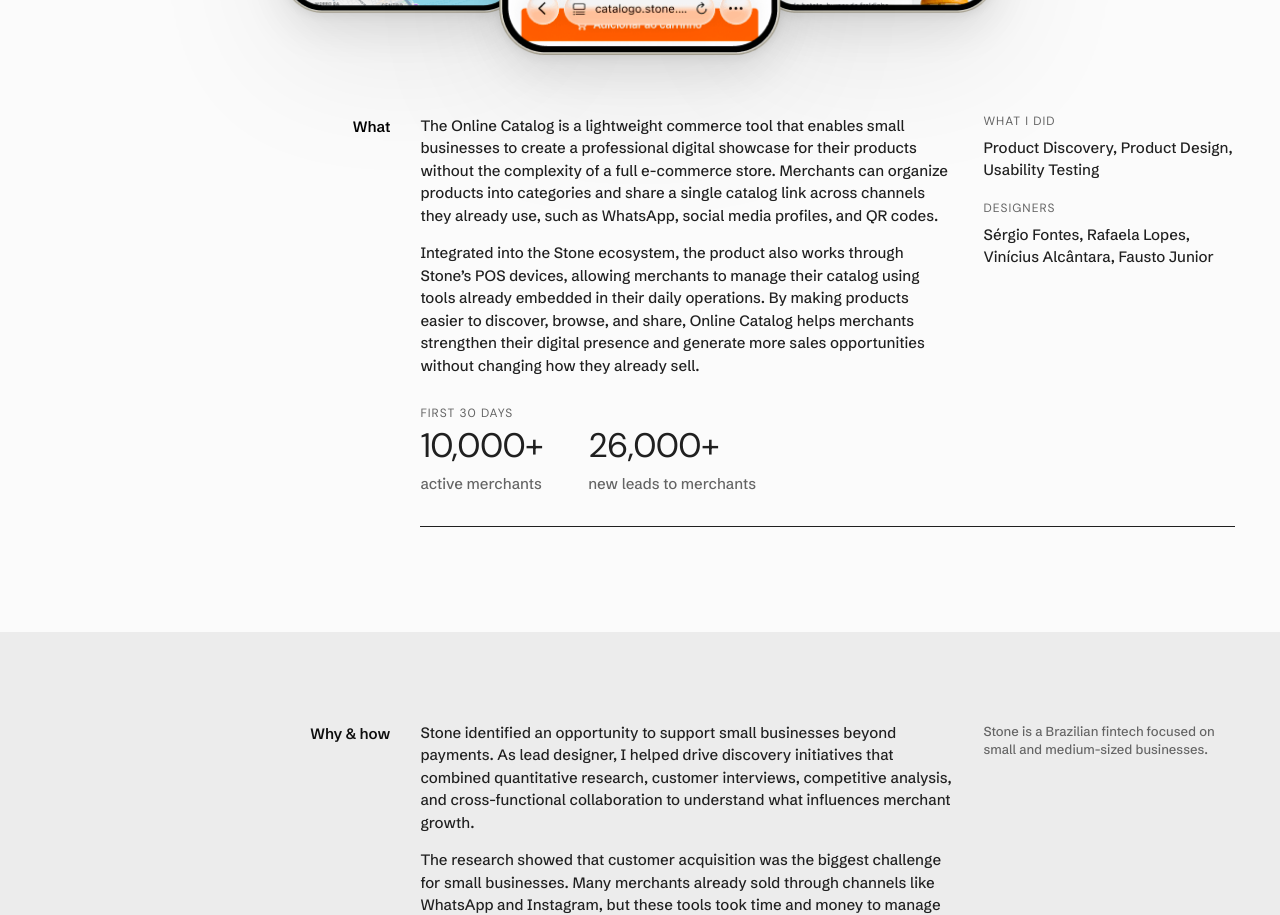
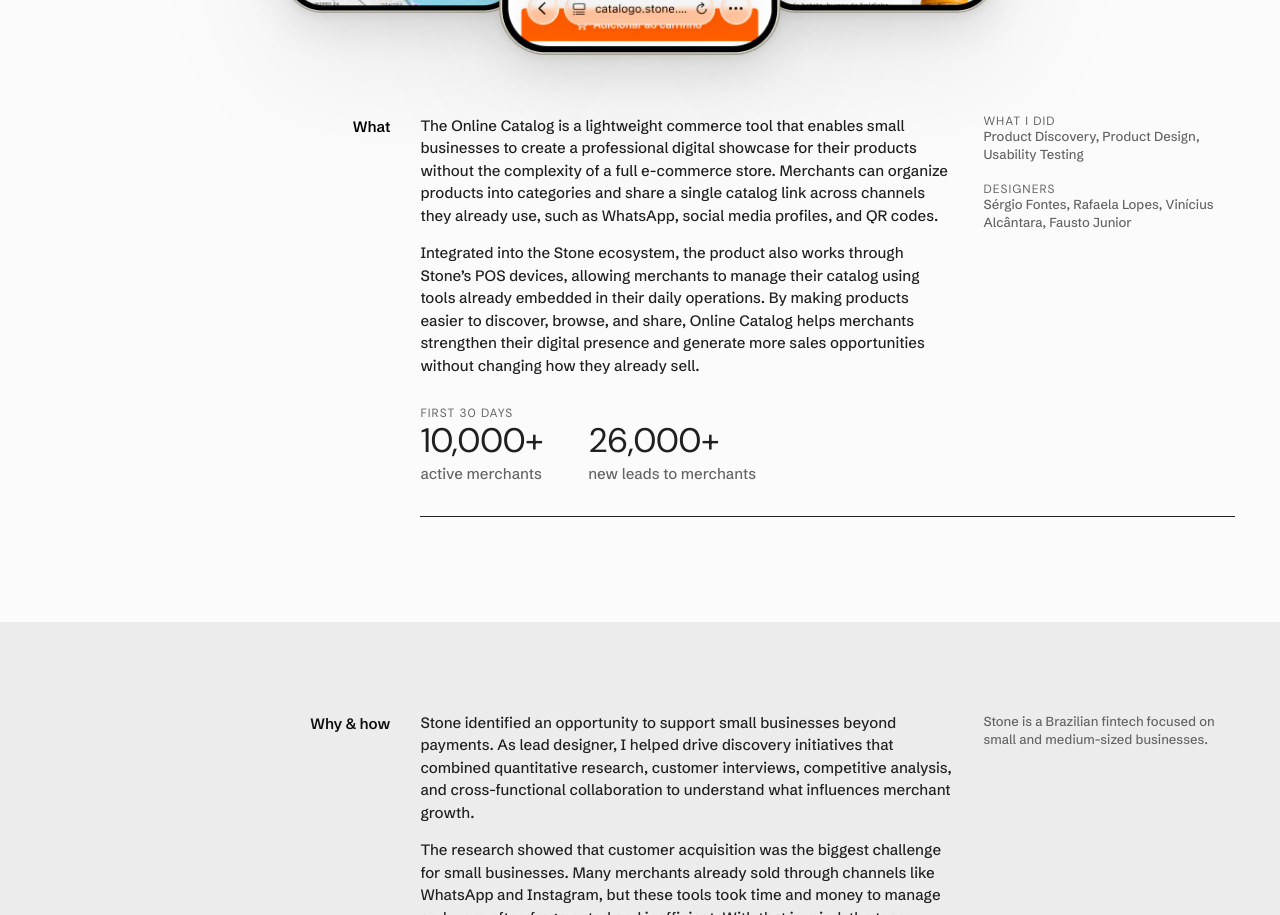
Before and after one commit to sergiofontes/fontes.cc, a Next.js app: page /work/catalog in a window 1280 px wide. Shown: the part 1360-2275 px from the top of the page. Built offline with nearby package versions, Linux system fonts and the light colour scheme.

Commit message:
Tweak semantics and spacing

```diff
--- a/components/what/what.js
+++ b/components/what/what.js
@@ -23,7 +23,13 @@ export default function What() {
     <section id="what" className="what grid content">
       <div className="what_media content_media">
         <div className="what_mockups">
-          <Phone name="mockup_about" modifier="-left" width={247} height={510} alt="" />
+          <Phone
+            name="mockup_about"
+            modifier="-left"
+            width={247}
+            height={510}
+            alt=""
+          />
           <Phone
             name="mockup_pdp"
             modifier="-center"
@@ -31,7 +37,13 @@ export default function What() {
             height={600}
             alt="The Online Catalog showing a product page in a merchant’s store"
           />
-          <Phone name="mockup_plp_custom" modifier="-right" width={247} height={510} alt="" />
+          <Phone
+            name="mockup_plp_custom"
+            modifier="-right"
+            width={247}
+            height={510}
+            alt=""
+          />
         </div>
       </div>
 
@@ -40,45 +52,46 @@ export default function What() {
       <div className="what_body content_body">
         <p>
           The Online Catalog is a lightweight commerce tool that enables small
-          businesses to create a professional digital showcase for their products
-          without the complexity of a full e-commerce store. Merchants can organize
-          products into categories and share a single catalog link across channels
-          they already use, such as WhatsApp, social media profiles, and QR codes.
+          businesses to create a professional digital showcase for their
+          products without the complexity of a full e-commerce store. Merchants
+          can organize products into categories and share a single catalog link
+          across channels they already use, such as WhatsApp, social media
+          profiles, and QR codes.
         </p>
         <p>
-          Integrated into the Stone ecosystem, the product also works through Stone’s
-          POS devices, allowing merchants to manage their catalog using tools already
-          embedded in their daily operations. By making products easier to discover,
-          browse, and share, Online Catalog helps merchants strengthen their digital
-          presence and generate more sales opportunities without changing how they
-          already sell.
+          Integrated into the Stone ecosystem, the product also works through
+          Stone’s POS devices, allowing merchants to manage their catalog using
+          tools already embedded in their daily operations. By making products
+          easier to discover, browse, and share, Online Catalog helps merchants
+          strengthen their digital presence and generate more sales
+          opportunities without changing how they already sell.
         </p>
 
         <div className="what_kpis">
-          <span className="label what_kpis-label">First 30 days</span>
-          <div className="what_kpis-list">
-            <div className="what_kpis-item">
+          <h3 className="label what_kpis-label">First 30 days</h3>
+          <ul className="what_kpis-list">
+            <li className="what_kpis-item">
               <span className="what_kpis-value">10,000+</span>
               <span className="what_kpis-caption">active merchants</span>
-            </div>
-            <div className="what_kpis-item">
+            </li>
+            <li className="what_kpis-item">
               <span className="what_kpis-value">26,000+</span>
               <span className="what_kpis-caption">new leads to merchants</span>
-            </div>
-          </div>
+            </li>
+          </ul>
         </div>
       </div>
 
       <dl className="what_colophon content_aside">
         <div className="what_colophon-group">
           <dt className="label what_colophon-label">What I did</dt>
-          <dd className="what_colophon-value">
+          <dd className="what_colophon-value note">
             Product Discovery, Product Design, Usability Testing
           </dd>
         </div>
         <div className="what_colophon-group">
           <dt className="label what_colophon-label">Designers</dt>
-          <dd className="what_colophon-value">
+          <dd className="what_colophon-value note">
             Sérgio Fontes, Rafaela Lopes, Vinícius Alcântara, Fausto Junior
           </dd>
         </div>
--- a/components/what/what.scss
+++ b/components/what/what.scss
@@ -78,7 +78,7 @@
 
 .what_kpis-label {
   display: block;
-  margin-bottom: var(--space-sm);
+  margin-bottom: var(--space-xs);
   color: var(--color-subtitle);
 }
 
@@ -96,7 +96,7 @@
 .what_kpis-item {
   display: flex;
   flex-direction: column;
-  gap: var(--space-sm);
+  gap: var(--space-xs);
 }
 
 .what_kpis-value {
@@ -121,8 +121,8 @@
   }
 }
 
-.what_colophon-label {
-  margin-bottom: var(--space-sm);
+.what_colophon-label,
+.what_colophon-value {
   color: var(--color-subtitle);
 }
 
```
